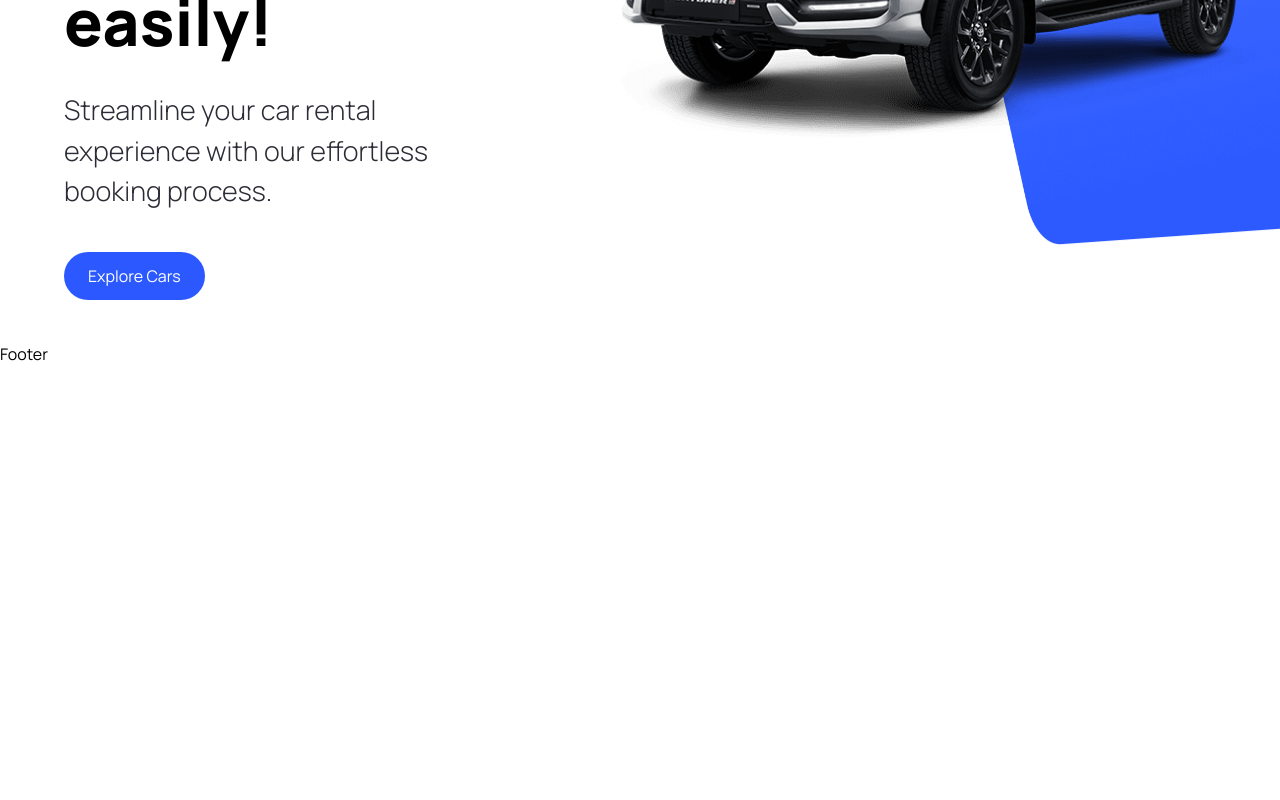
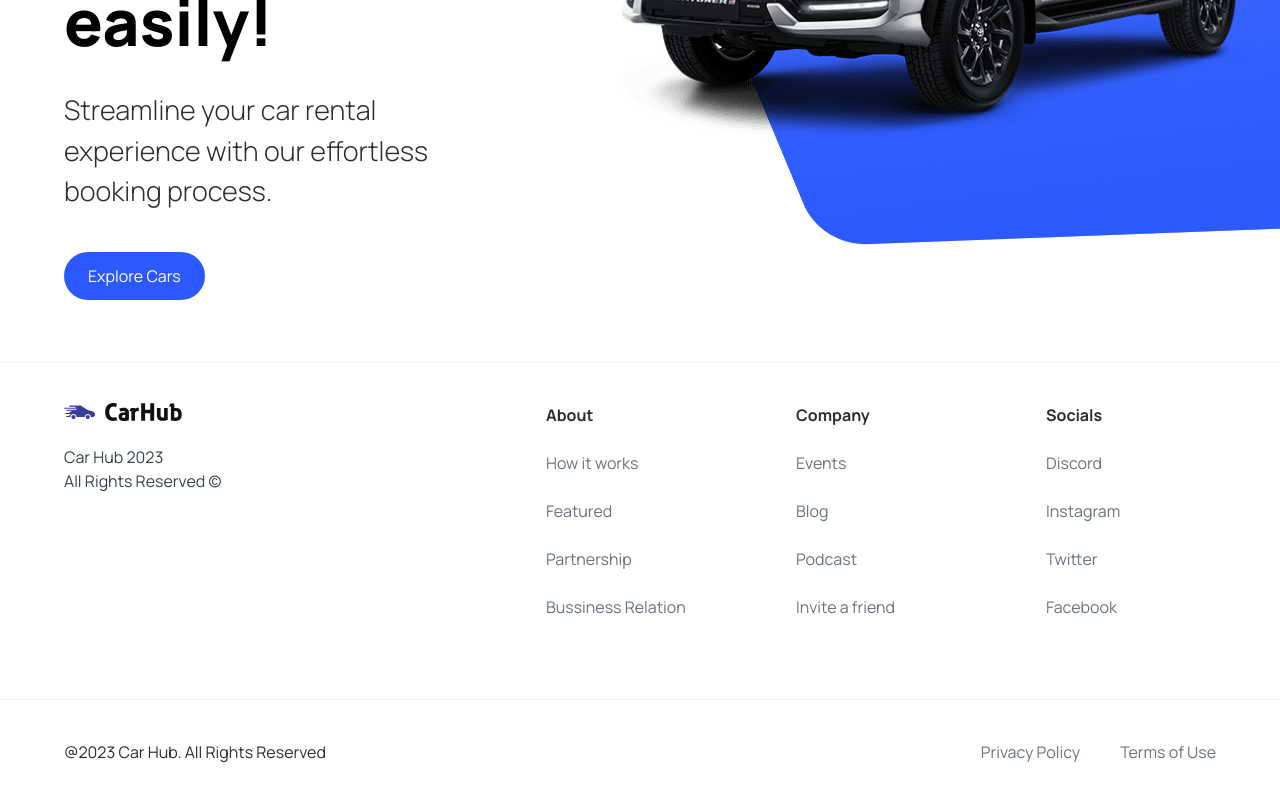
Before and after one commit to ThiagoMonts/car_showcase, a Next.js app: page / in a window 1280 px wide. Shown: the part 458-1258 px from the top of the page. Before the commit the page ends 824 px from the top, so only its background shows below. Built offline with nearby package versions, Linux system fonts and the light colour scheme.

Commit message:
Criação do Footer

```diff
--- a/components/Footer.tsx
+++ b/components/Footer.tsx
@@ -1,8 +1,57 @@
-import React from 'react'
+import Image from 'next/image'
+import Link from 'next/link'
+
+import { footerLinks } from '@/constants'
 
 const Footer = () => {
   return (
-    <div>Footer</div>
+    <footer className='flex flex-col text-black-100 mt-5 border-t border-gray-100'>
+      <div className='flex max-md:flex-col flex-wrap justify-between gap-5 sm:px-16 px-6 py-10'>
+        <div className='flex flex-col justify-start items-start gap-6'>
+          <Image
+            src='/logo.svg'
+            alt='logo'
+            width={118}
+            height={18}
+            className='object-contain'
+          />
+          <p className='text-base text-gray-700'>
+            Car Hub 2023 <br />
+            All Rights Reserved &copy;
+          </p>
+        </div>
+        <div className='footer__links'>
+          {footerLinks.map((link) => (
+            <div key={link.title} className='footer__link'>
+              <h3 className='font-bold'>{link.title}</h3>
+              {link.links.map((item) => (
+                <Link
+                  key={item.title}
+                  href={item.url}
+                  className='text-gray-500'
+                >
+                  {item.title}
+                </Link>
+              ))}
+            </div>
+          ))}
+        </div>
+        </div>
+
+        <div className='flex justify-between items-center flex-wrap mt-10 border-t border-gray-100 sm:px-16 px-6 py-10'>
+          <p>@2023 Car Hub. All Rights Reserved</p>
+
+          <div className='footer__copyrights-link'>
+                <Link href="/" className='text-gray-500'>
+                  Privacy Policy
+                </Link>
+                <Link href="/" className='text-gray-500'>
+                  Terms of Use
+                </Link>
+          </div>
+        </div>
+
+    </footer>
   )
 }
 
--- a/components/Hero.tsx
+++ b/components/Hero.tsx
@@ -29,9 +29,9 @@ const Hero = () => {
       <div className='hero__image-container'>
         <div className='hero__image'>
           <Image src="/hero.png" alt='hero' fill className='object-contain' />
+        </div>
 
           <div className='hero__image-overlay'/>
-        </div>
       </div>
 
     </div>
--- /dev/null
+++ b/constants/index.ts
@@ -0,0 +1,101 @@
+export const manufacturers = [
+    "Acura",
+    "Alfa Romeo",
+    "Aston Martin",
+    "Audi",
+    "Bentley",
+    "BMW",
+    "Buick",
+    "Cadillac",
+    "Chevrolet",
+    "Chrysler",
+    "Citroen",
+    "Dodge",
+    "Ferrari",
+    "Fiat",
+    "Ford",
+    "GMC",
+    "Honda",
+    "Hyundai",
+    "Infiniti",
+    "Jaguar",
+    "Jeep",
+    "Kia",
+    "Lamborghini",
+    "Land Rover",
+    "Lexus",
+    "Lincoln",
+    "Maserati",
+    "Mazda",
+    "McLaren",
+    "Mercedes-Benz",
+    "MINI",
+    "Mitsubishi",
+    "Nissan",
+    "Porsche",
+    "Ram",
+    "Rolls-Royce",
+    "Subaru",
+    "Tesla",
+    "Toyota",
+    "Volkswagen",
+    "Volvo",
+  ];
+
+  export const yearsOfProduction = [
+    { title: "Year", value: "" },
+    { title: "2015", value: "2015" },
+    { title: "2016", value: "2016" },
+    { title: "2017", value: "2017" },
+    { title: "2018", value: "2018" },
+    { title: "2019", value: "2019" },
+    { title: "2020", value: "2020" },
+    { title: "2021", value: "2021" },
+    { title: "2022", value: "2022" },
+    { title: "2023", value: "2023" },
+  ];
+
+  export const fuels = [
+    {
+      title: "Fuel",
+      value: "",
+    },
+    {
+      title: "Gas",
+      value: "Gas",
+    },
+    {
+      title: "Electricity",
+      value: "Electricity",
+    },
+  ];
+
+  export const footerLinks = [
+    {
+      title: "About",
+      links: [
+        { title: "How it works", url: "/" },
+        { title: "Featured", url: "/" },
+        { title: "Partnership", url: "/" },
+        { title: "Bussiness Relation", url: "/" },
+      ],
+    },
+    {
+      title: "Company",
+      links: [
+        { title: "Events", url: "/" },
+        { title: "Blog", url: "/" },
+        { title: "Podcast", url: "/" },
+        { title: "Invite a friend", url: "/" },
+      ],
+    },
+    {
+      title: "Socials",
+      links: [
+        { title: "Discord", url: "/" },
+        { title: "Instagram", url: "/" },
+        { title: "Twitter", url: "/" },
+        { title: "Facebook", url: "/" },
+      ],
+    },
+  ];
```
